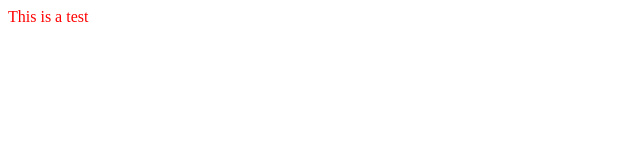
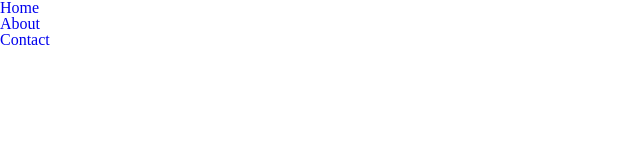
Before and after one commit to mykahT18/TaylorMykah_ApiSearchApp, a website: page index.html in a window 1280 px wide. Shown: the whole page, without its empty margins (0-640 px from the left). Drawn offline with Linux system fonts and the light colour scheme.

Commit message:
started the HTML structure

```diff
--- /dev/null
+++ b/CSS/reset.css
@@ -0,0 +1,66 @@
+/* CSS RESET
+====================================================================================================
+====================================================================================================
+*/
+
+
+html, body, div, main, span, applet, object, iframe,
+h1, h2, h3, h4, h5, h6, p, blockquote, button, pre,
+a, abbr, acronym, address, big, cite, code,
+del, dfn, em, img, ins, kbd, q, s, samp,
+small, strike, strong, sub, sup, tt, var,
+b, u, i, center,
+dl, dt, dd, ol, ul, li,
+fieldset, form, label, legend, input, textarea,
+table, caption, tbody, tfoot, thead, tr, th, td,
+article, aside, canvas, details, embed,
+figure, figcaption, footer, header, hgroup,
+menu, nav, output, ruby, section, summary,
+time, mark, audio, video,
+::before, ::after {
+
+	margin: 0;
+	padding: 0;
+	border: 0;
+	font-size: 100%;
+	font: inherit;
+	vertical-align: baseline;
+	text-decoration: none;
+
+	box-sizing: border-box;
+
+}
+
+/* HTML5 - Older browser support
+====================================================================== */
+article, aside, details, figcaption, figure,
+footer, header, hgroup, menu, nav, section {
+	display: block;
+}
+
+
+/* BODY
+====================================================================== */
+body { line-height: 1; }
+
+
+/* LISTS - Clear bullets
+====================================================================== */
+ol, ul { list-style: none; }
+
+
+/* QUOTES
+====================================================================== */
+blockquote, q { quotes: none; }
+blockquote:before, blockquote:after,
+q:before, q:after {
+	content: '';
+	content: none;
+}
+
+/* TABLES
+====================================================================== */
+table {
+	border-collapse: collapse;
+	border-spacing: 0;
+}
--- a/index.html
+++ b/index.html
@@ -1,10 +1,19 @@
 <html>
 <head>
+	<link rel="stylesheet" href="CSS/reset.css">
 	<link rel="stylesheet" href="CSS/main.css">
 	<meta charset="UTF-8">
-	<title>Document</title>
+	<title>API Search APP</title>
 </head>
 <body>
-	<p>This is a test</p>
+	<header>
+		<ul>
+			<li><a href="#">Home</a></li>
+			<li><a href="#">About</a></li>
+			<li><a href="#">Contact</a></li>
+		</ul>
+	</header>
+
+	<ul class="results"></ul>
 </body>
 </html>
--- a/scss/main.scss
+++ b/scss/main.scss
@@ -1,4 +1,4 @@
-$primary-color: red;
+$primary-color: blue;
 
 p{
 	color: $primary-color;
```
Also changed, not shown: CSS/main.css.
